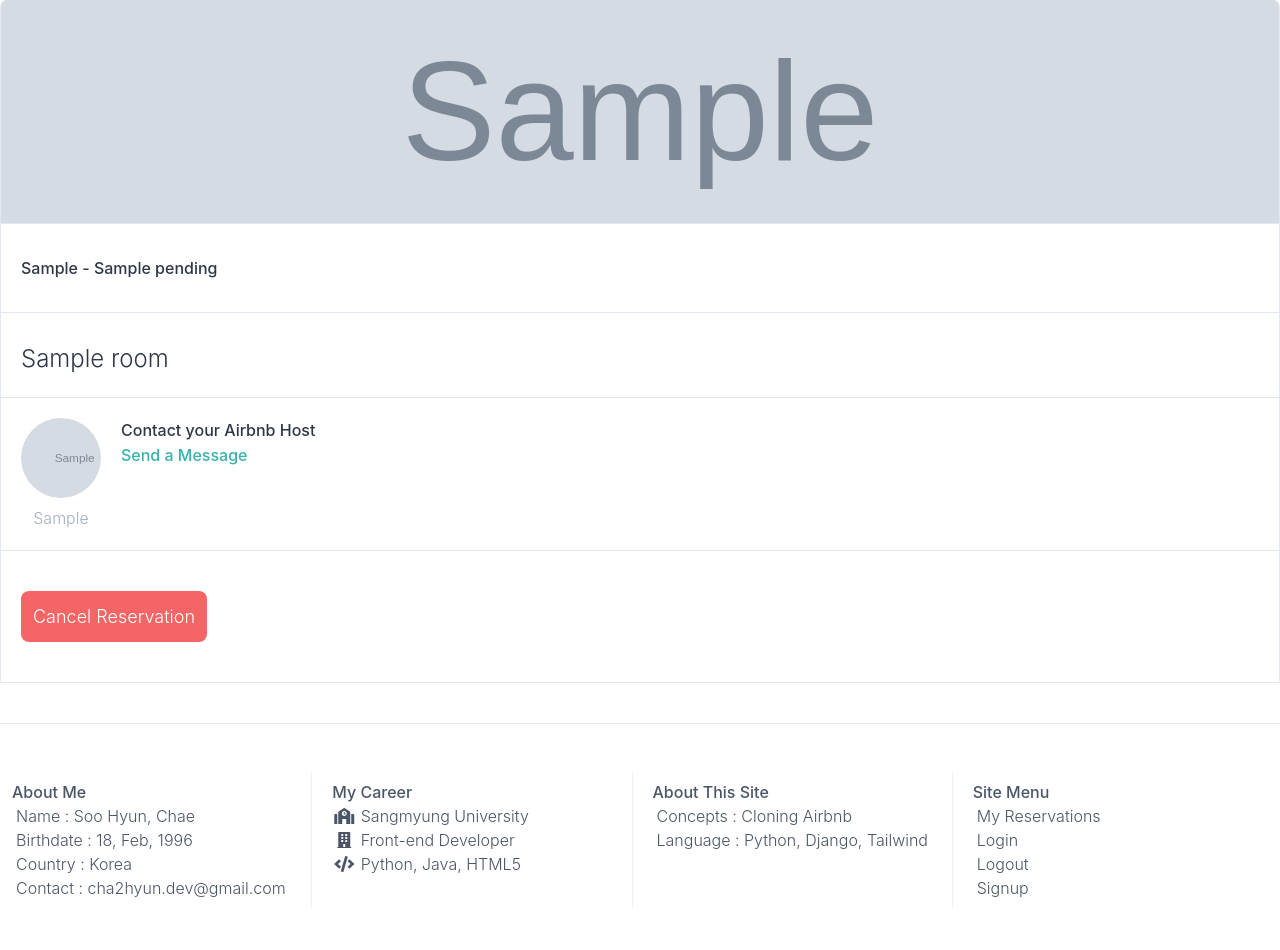
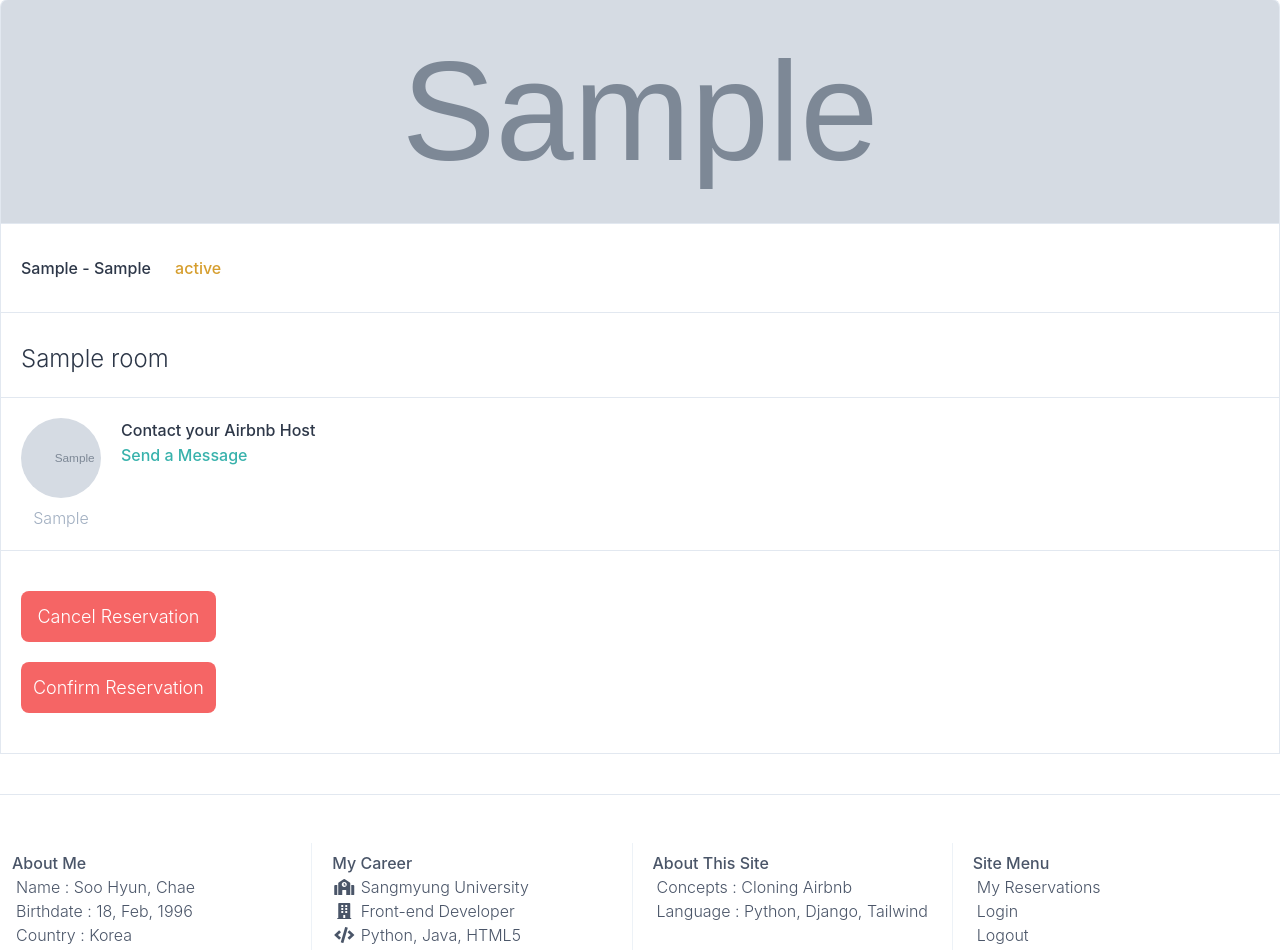
Before and after one commit to cha2hyun/airbnb-clone, a Django app: template templates/reservations/detail.html in a window 1280 px wide. Shown: the part 97-1047 px from the top of the page. Run offline with Django 3.2, Linux system fonts and the light colour scheme; the template is opened without the code that fills it: most values are stand-ins (such as "Sample title", 1, 10 or a date in 2020); grey boxes marked "Sample" are stand-in pictures; parts of the project's set-up code (start-up, migrations or seed data) failed here and were passed over; some libraries are stand-ins or nearby versions.

Commit message:
#24.12 Reservation Detail part Two

```diff
--- a/templates/reservations/detail.html
+++ b/templates/reservations/detail.html
@@ -15,7 +15,10 @@
 
         <div class="flex flex-col items-start border-l border-r border-t border-b">
             <div class="font-medium border-b py-8 px-5 w-full">
-                {{reservation.check_in}} - {{reservation.check_out}} <span>{{reservation.status}}</span>
+                {{reservation.check_in}} - {{reservation.check_out}}
+                <span class="ml-5 {% if reservation.status == 'pending' %} text-yellow-600 {% elif reservation.status == 'canceled' %} text-red-600 {% else %} text-teal-600 {% endif %}">
+                    {{reservation.get_status_display}}
+                </span>
             </div>
 
             <span class="text-2xl border-b p-5 mt-2 w-full">
@@ -34,7 +37,12 @@
             </div>
 
             <div class="py-10 px-5">
-                <a href="#" class="btn-link block px-3">Cancel Reservation</a>
+                {% if reservation.status == 'pending' %}
+                    <a href="#" class="btn-link block px-3 mb-5">Cancel Reservation</a>
+                    {% if reservation.room.host != user%}
+                        <a href="#" class="btn-link block px-3">Confirm Reservation</a>
+                    {% endif %}
+                {% endif %}
             </div>
         </div>
 
```
